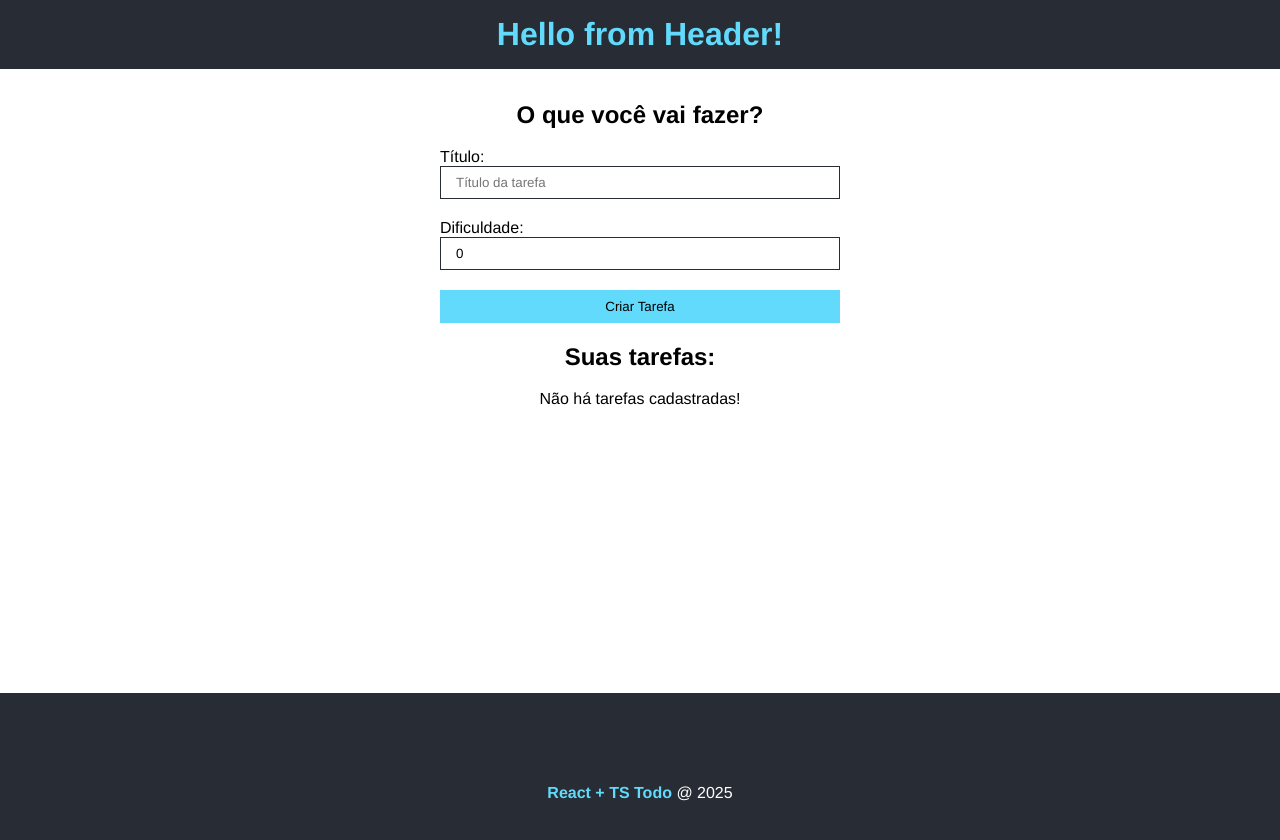
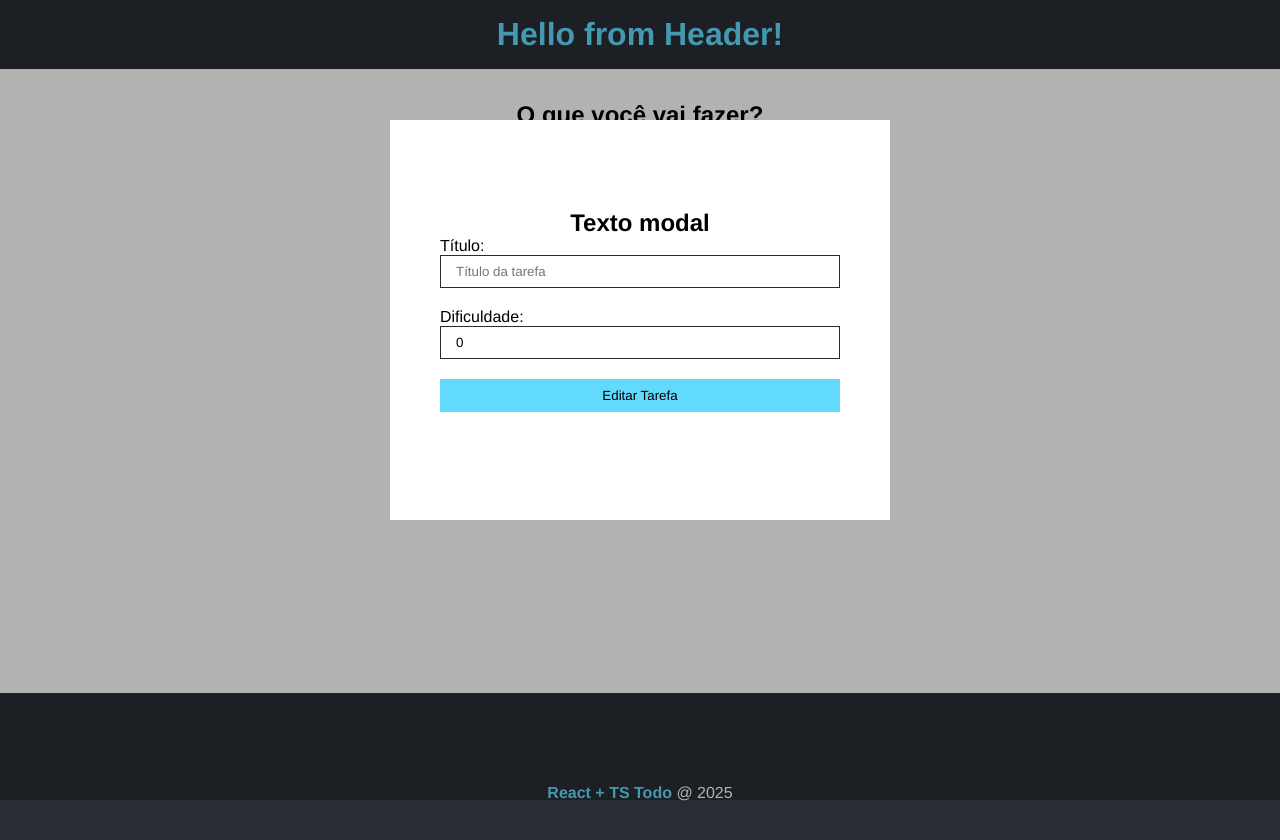
Before and after one commit to RaulBirlem/react-typescript, a React (Vite) app in the folder my-react-ts-app/: page / in a window 1280 px wide. Shown: the top 840 px of the page. Built offline with nearby package versions, Linux system fonts and the light colour scheme.

Commit message:
creating modal

```diff
--- a/my-react-ts-app/src/App.tsx
+++ b/my-react-ts-app/src/App.tsx
@@ -7,6 +7,7 @@ import styles from './App.module.css'
 
 import { ITask } from "./interfaces/Task";
 import { useState } from "react"
+import Modal from "./components/Modal"
 
 function App() {
 
@@ -22,6 +23,7 @@ function App() {
 
   return (
     <>
+    <Modal children={<TaskForm btnText="Editar Tarefa" taskList={taskList}/>} />
       <Header />
       <main className={styles.main}>
       <div>
--- /dev/null
+++ b/my-react-ts-app/src/components/Modal.module.css
@@ -0,0 +1,32 @@
+
+.fade {
+    width: 100%;
+    height: 100%;
+    position: absolute;
+    background-color:#000;
+    opacity: 0.3;
+}
+
+.modal {
+    position: absolute;
+    top:15%;
+    left: 0;
+    right: 0;
+    margin:0 auto;
+    width: 500px;
+    height: 400px;
+    z-index: 1;
+    background-color: #fff;
+    display: flex;
+    flex-direction: column;
+    justify-content: center;
+    text-align: center;
+}
+
+.mdal h2 {
+    margin-bottom: 2em;
+}
+
+.modal form {
+    width:90%;
+}
--- /dev/null
+++ b/my-react-ts-app/src/components/Modal.tsx
@@ -0,0 +1,19 @@
+import styles from './Modal.module.css'
+
+type Props = {
+    children: React.ReactNode
+}
+
+const Modal = ({children}: Props) => {
+  return (
+    <div id="modal">
+        <div className={styles.fade}></div>
+        <div className={styles.modal}>
+            <h2>Texto modal</h2>
+            {children}
+        </div>
+    </div>
+  )
+}
+
+export default Modal
```
